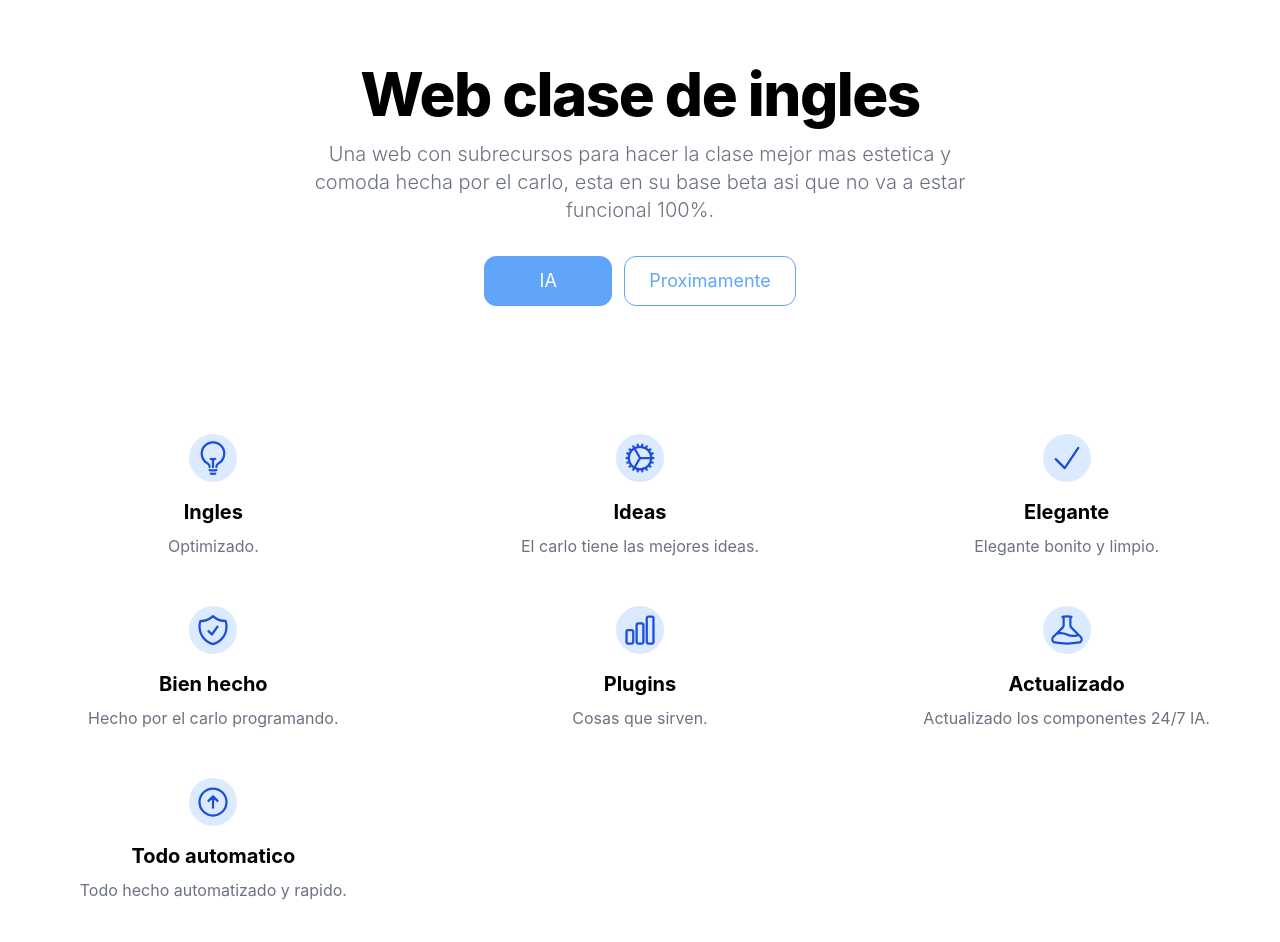
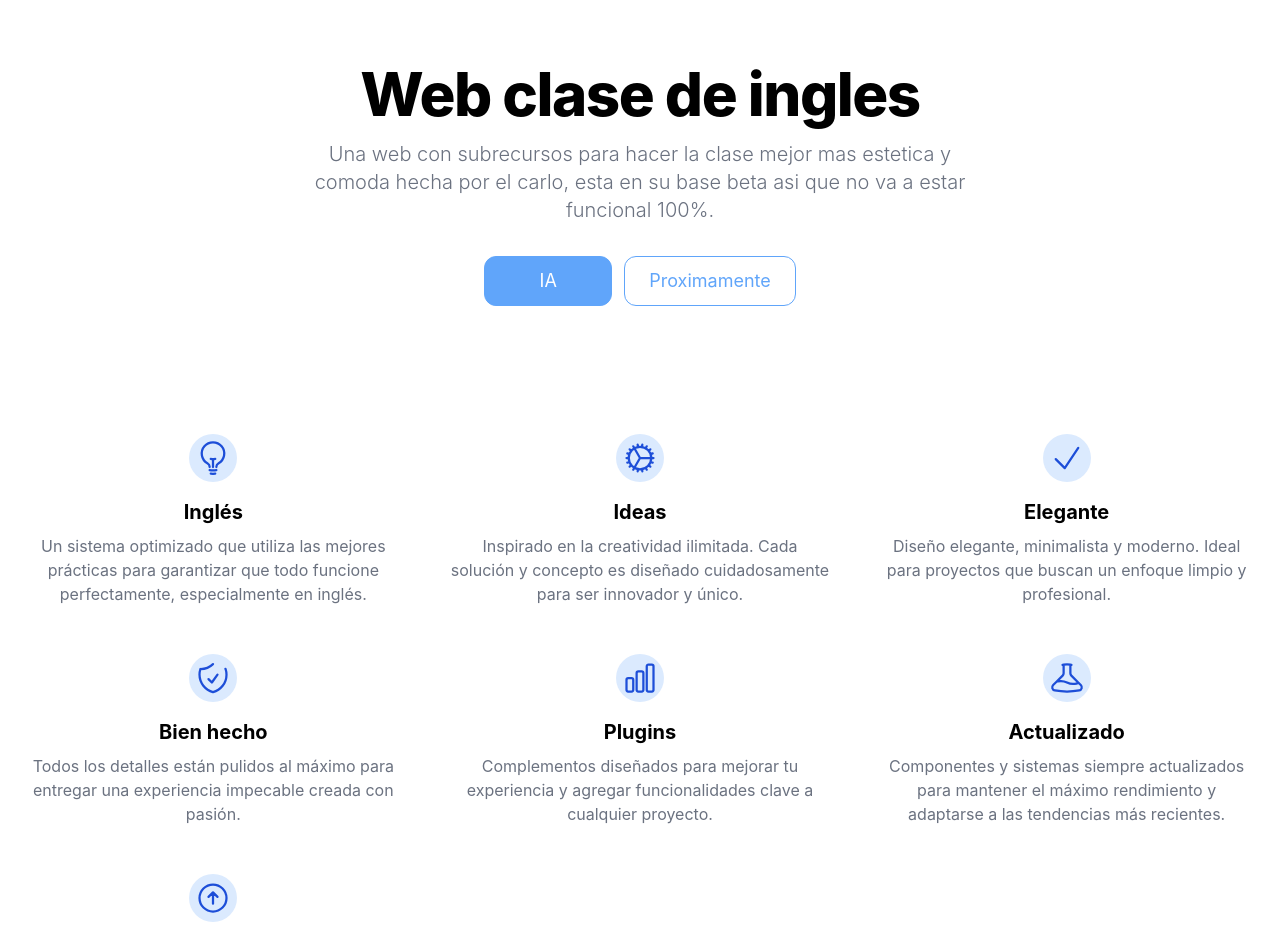
Before and after one commit to zskizz/general, a Next.js app: page / in a window 1280 px wide. Shown: the top 942 px of the page. Built offline with nearby package versions, Linux system fonts and the light colour scheme.

Commit message:
Update lp-items.tsx

```diff
--- a/lp-items.tsx
+++ b/lp-items.tsx
@@ -1,7 +1,7 @@
 export const LP_GRID_ITEMS = [
   {
-    title: "Ingles",
-    description: "Optimizado.",
+    title: "Inglés",
+    description: "Un sistema optimizado que utiliza las mejores prácticas para garantizar que todo funcione perfectamente, especialmente en inglés.",
     icon: (
       <svg
         xmlns="http://www.w3.org/2000/svg"
@@ -21,7 +21,7 @@ export const LP_GRID_ITEMS = [
   },
   {
     title: "Ideas",
-    description: "El carlo tiene las mejores ideas.",
+    description: "Inspirado en la creatividad ilimitada. Cada solución y concepto es diseñado cuidadosamente para ser innovador y único.",
     icon: (
       <svg
         xmlns="http://www.w3.org/2000/svg"
@@ -41,7 +41,7 @@ export const LP_GRID_ITEMS = [
   },
   {
     title: "Elegante",
-    description: "Elegante bonito y limpio.",
+    description: "Diseño elegante, minimalista y moderno. Ideal para proyectos que buscan un enfoque limpio y profesional.",
     icon: (
       <svg
         xmlns="http://www.w3.org/2000/svg"
@@ -57,7 +57,7 @@ export const LP_GRID_ITEMS = [
   },
   {
     title: "Bien hecho",
-    description: "Hecho por el carlo programando.",
+    description: "Todos los detalles están pulidos al máximo para entregar una experiencia impecable creada con pasión.",
     icon: (
       <svg
         xmlns="http://www.w3.org/2000/svg"
@@ -70,14 +70,15 @@ export const LP_GRID_ITEMS = [
         <path
           strokeLinecap="round"
           strokeLinejoin="round"
-          d="M9 12.75L11.25 15 15 9.75m-3-7.036A11.959 11.959 0 013.598 6 11.99 11.99 0 003 9.749c0 5.592 3.824 10.29 9 11.623 5.176-1.332 9-6.03 9-11.622 0-1.31-.21-2.571-.598-3.751h-.152c-3.196 0-6.1-1.248-8.25-3.285z"
+          d="M9 12.75L11.25 15 15 9.75m-3-7.036A11.959 11.959 0 013.598 6 11.99 11.99 0 003 9.749c0 5.592 3.824 10.29 9 11.623 5.176-1.332 9-6.03 9-11.622 0-1.31-.21-2.571-.598-3.751h-.152c-3.196 0-6.1-1.248-8.
+        25-3.285z"
         />
       </svg>
     ),
   },
   {
     title: "Plugins",
-    description: "Cosas que sirven.",
+    description: "Complementos diseñados para mejorar tu experiencia y agregar funcionalidades clave a cualquier proyecto.",
     icon: (
       <svg
         xmlns="http://www.w3.org/2000/svg"
@@ -97,7 +98,7 @@ export const LP_GRID_ITEMS = [
   },
   {
     title: "Actualizado",
-    description: "Actualizado los componentes 24/7 IA.",
+    description: "Componentes y sistemas siempre actualizados para mantener el máximo rendimiento y adaptarse a las tendencias más recientes.",
     icon: (
       <svg
         xmlns="http://www.w3.org/2000/svg"
@@ -116,8 +117,8 @@ export const LP_GRID_ITEMS = [
     ),
   },
   {
-    title: "Todo automatico",
-    description: "Todo hecho automatizado y rapido.",
+    title: "Todo automático",
+    description: "Automatización total para agilizar procesos, reducir errores y lograr resultados más rápidos y eficientes.",
     icon: (
       <svg
         xmlns="http://www.w3.org/2000/svg"
@@ -135,4 +136,4 @@ export const LP_GRID_ITEMS = [
       </svg>
     ),
   },
-]
+];
```
